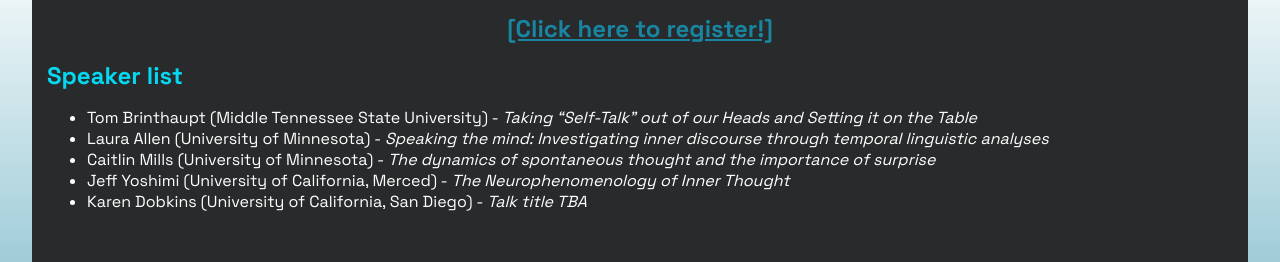
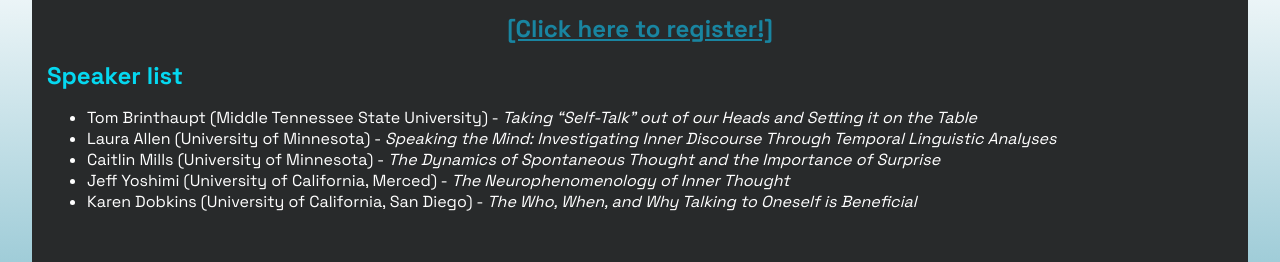
Before and after one commit to conbainbridge/SoM_team_site, a plain HTML site: page index.html in a window 1280 px wide. Shown: the part 869-1131 px from the top of the page. Drawn offline with Linux system fonts and the light colour scheme; a web font is replaced by a local one.

Commit message:
Updated talk titles

```diff
--- a/index.html
+++ b/index.html
@@ -69,10 +69,10 @@
           <p>
             <ul>
               <li>Tom Brinthaupt (Middle Tennessee State University) - <i>Taking “Self-Talk” out of our Heads and Setting it on the Table</i></li>
-              <li>Laura Allen (University of Minnesota) - <i>Speaking the mind: Investigating inner discourse through temporal linguistic analyses</i></li>
-              <li>Caitlin Mills (University of Minnesota) - <i>The dynamics of spontaneous thought and the importance of surprise</i></li>
+              <li>Laura Allen (University of Minnesota) - <i>Speaking the Mind: Investigating Inner Discourse Through Temporal Linguistic Analyses</i></li>
+              <li>Caitlin Mills (University of Minnesota) - <i>The Dynamics of Spontaneous Thought and the Importance of Surprise</i></li>
               <li>Jeff Yoshimi (University of California, Merced) - <i>The Neurophenomenology of Inner Thought</i></li>
-              <li>Karen Dobkins (University of California, San Diego) - <i>Talk title TBA</i></li>
+              <li>Karen Dobkins (University of California, San Diego) - <i>The Who, When, and Why Talking to Oneself is Beneficial</i></li>
             </ul>
           </p>
         </p>
```
